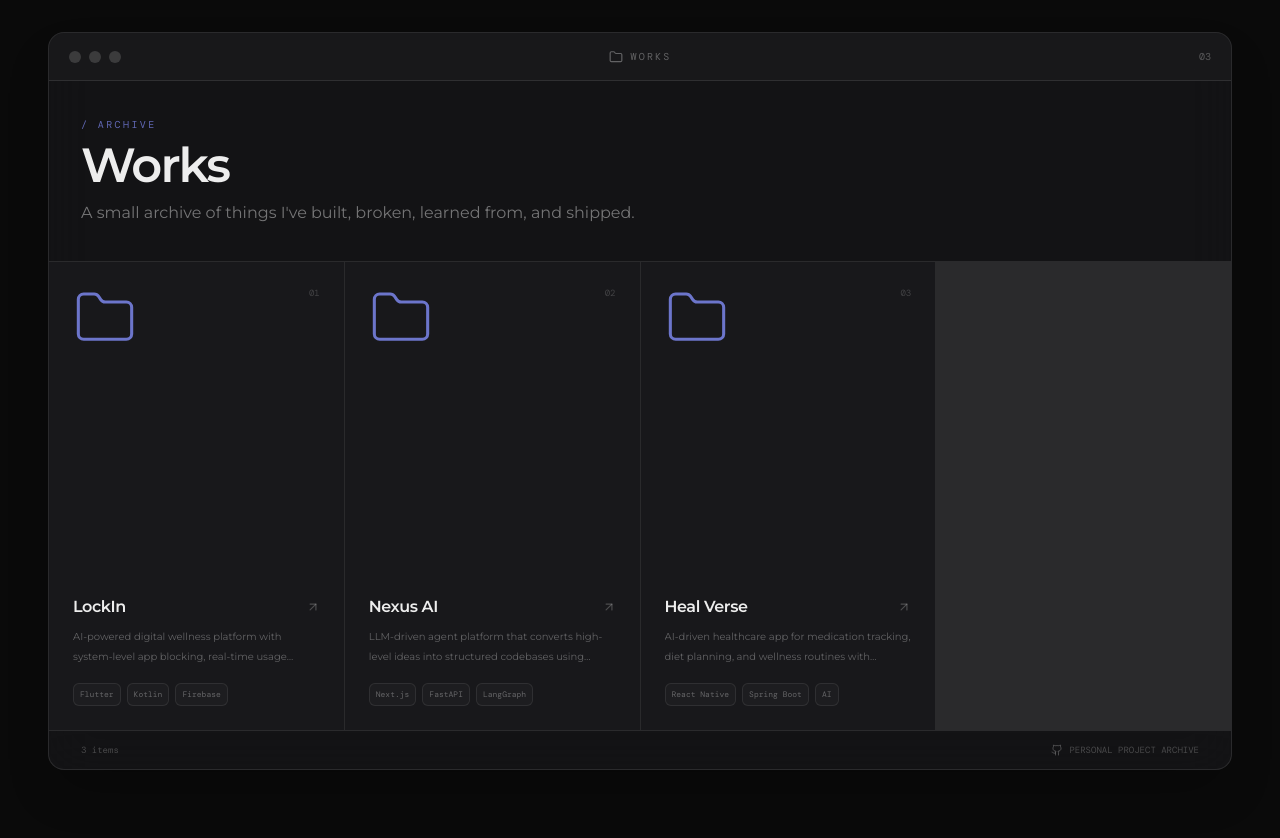
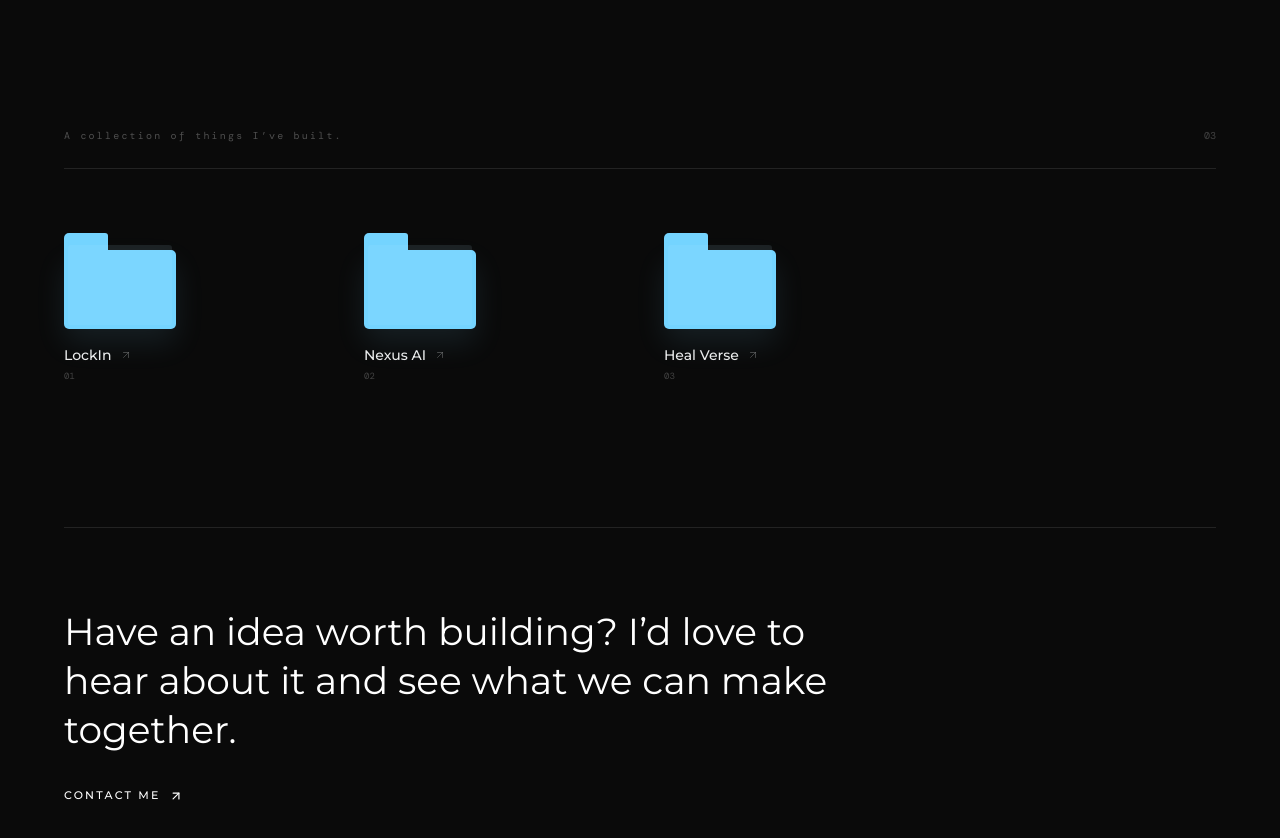
Before and after one commit to Srikar132/my.asset, a Next.js app: page /works in a window 1280 px wide. Shown: the top 838 px of the page. Before the commit the page ends 802 px from the top, so only its background shows below. Built offline with nearby package versions, Linux system fonts and the light colour scheme.

Commit message:
design: simplify works archive

```diff
--- a/components/works/WorksExplorer.tsx
+++ b/components/works/WorksExplorer.tsx
@@ -1,77 +1,55 @@
 import Link from "next/link";
-import { ArrowUpRight, Folder, Github } from "lucide-react";
+import { ArrowUpRight, Folder } from "lucide-react";
 import type { WorkProject } from "@/lib/works";
 
-type WorksExplorerProps = {
-  works: WorkProject[];
-};
+type WorksExplorerProps = { works: WorkProject[] };
 
 export default function WorksExplorer({ works }: WorksExplorerProps) {
   return (
-    <main className="min-h-screen bg-background px-4 py-5 text-foreground sm:px-8 sm:py-8 lg:px-12">
-      <div className="mx-auto max-w-7xl overflow-hidden rounded-2xl border border-white/10 bg-surface/70 shadow-2xl shadow-black/30 backdrop-blur-xl">
-        <header className="flex h-12 items-center border-b border-white/10 bg-white/[0.025] px-4 sm:px-5">
-          <div className="flex items-center gap-2" aria-label="Window controls">
-            <span className="h-3 w-3 rounded-full bg-white/15" />
-            <span className="h-3 w-3 rounded-full bg-white/15" />
-            <span className="h-3 w-3 rounded-full bg-white/15" />
+    <main className="min-h-screen bg-background px-5 py-24 text-foreground sm:px-8 lg:px-12 lg:py-32">
+      <div className="mx-auto max-w-6xl">
+        <div className="mb-16 flex items-end justify-between border-b border-white/10 pb-6">
+          <div>
+            <p className="font-mono text-[10px] tracking-[0.22em] text-foreground/30 normal-case">A collection of things I&rsquo;ve built.</p>
           </div>
-          <div className="mx-auto flex items-center gap-2 font-mono text-[10px] tracking-[0.22em] text-foreground/35">
-            <Folder className="size-3.5" />
-            <span>WORKS</span>
-          </div>
-          <span className="w-[52px] text-right font-mono text-[10px] text-foreground/30">
-            {works.length.toString().padStart(2, "0")}
-          </span>
-        </header>
-
-        <div className="flex min-h-[calc(100vh-7rem)] flex-col">
-          <div className="border-b border-white/10 px-5 py-7 sm:px-8 sm:py-9">
-            <p className="mb-2 font-mono text-[10px] tracking-[0.24em] text-accent/70">/ ARCHIVE</p>
-            <h1 className="text-4xl font-semibold tracking-[-0.04em] sm:text-5xl">Works</h1>
-            <p className="mt-3 max-w-xl text-sm leading-6 text-foreground/45 sm:text-base">
-              A small archive of things I&apos;ve built, broken, learned from, and shipped.
-            </p>
+          <span className="font-mono text-[10px] text-foreground/25">{String(works.length).padStart(2, "0")}</span>
         </div>
 
-          <div className="grid flex-1 grid-cols-2 gap-px bg-white/10 sm:grid-cols-3 lg:grid-cols-4">
+        <div className="grid grid-cols-2 gap-x-8 gap-y-14 sm:grid-cols-3 lg:grid-cols-4 lg:gap-x-12 lg:gap-y-16">
           {works.map((work, index) => (
             <Link
               href={`/works/${work.slug}`}
               key={work.slug}
-                className="group min-h-48 bg-surface p-5 transition-colors hover:bg-white/[0.045] focus-visible:z-10 focus-visible:outline-none focus-visible:ring-2 focus-visible:ring-accent sm:min-h-56 sm:p-6"
+              className="group flex min-w-0 flex-col items-start focus-visible:outline-none focus-visible:ring-2 focus-visible:ring-accent focus-visible:ring-offset-8 focus-visible:ring-offset-background"
             >
-                <div className="flex h-full flex-col justify-between">
-                  <div className="flex items-start justify-between gap-4">
-                    <Folder className="size-14 stroke-[1.15] text-accent/80 transition-transform duration-300 group-hover:-translate-y-1 group-hover:scale-105 sm:size-16" />
-                    <span className="font-mono text-[9px] text-foreground/20">
-                      {String(index + 1).padStart(2, "0")}
-                    </span>
+              <div className="relative flex h-20 w-24 items-center justify-center transition-transform duration-300 ease-out group-hover:-translate-y-1 group-hover:scale-[1.03] sm:h-24 sm:w-28">
+                <div className="absolute inset-x-0 bottom-0 h-[82%] rounded-[5px] rounded-tl-[3px] bg-sky-300 shadow-[0_14px_30px_rgba(125,211,252,0.10)]" />
+                <div className="absolute left-0 top-0 h-6 w-11 rounded-t-[5px] rounded-tr-[3px] bg-sky-300" />
+                <div className="absolute inset-x-1 bottom-1 top-3 rounded-[3px] bg-sky-200/10" />
               </div>
 
-                  <div className="mt-10">
-                    <div className="mb-2 flex items-center justify-between gap-2">
-                      <h2 className="text-sm font-semibold tracking-tight text-foreground sm:text-base">{work.name}</h2>
-                      <ArrowUpRight className="size-3.5 text-foreground/25 transition-transform group-hover:-translate-y-0.5 group-hover:translate-x-0.5" />
+              <div className="mt-4 flex w-full items-center gap-2">
+                <span className="min-w-0 truncate text-sm font-medium text-foreground normal-case">{work.name}</span>
+                <ArrowUpRight className="size-3 shrink-0 text-foreground/25 transition-transform group-hover:-translate-y-0.5 group-hover:translate-x-0.5" />
               </div>
-                    <p className="line-clamp-2 text-[10px] leading-5 text-foreground/35">{work.description}</p>
-                    <div className="mt-4 flex flex-wrap gap-1.5">
-                      {work.techStack.map((tech) => (
-                        <span key={tech} className="rounded-md border border-white/8 bg-white/[0.025] px-1.5 py-1 font-mono text-[8px] text-foreground/35">
-                          {tech}
-                        </span>
-                      ))}
-                    </div>
-                  </div>
-                </div>
+              <span className="mt-1 font-mono text-[9px] text-foreground/25">{String(index + 1).padStart(2, "0")}</span>
             </Link>
           ))}
         </div>
 
-          <footer className="flex flex-col gap-2 border-t border-white/10 px-5 py-3 font-mono text-[9px] text-foreground/25 sm:flex-row sm:items-center sm:justify-between sm:px-8">
-            <span>{works.length} {works.length === 1 ? "item" : "items"}</span>
-            <span className="flex items-center gap-1.5"><Github className="size-3" /> PERSONAL PROJECT ARCHIVE</span>
-          </footer>
+        <div className="mt-28 border-t border-white/10 pt-16 sm:mt-36 sm:pt-20">
+          <p
+            className="max-w-3xl text-[clamp(1.6rem,3.4vw,2.35rem)] font-normal leading-[1.3] text-white normal-case"
+            style={{ fontFamily: 'var(--font-fredoka), sans-serif' }}
+          >
+            Have an idea worth building? I&rsquo;d love to hear about it and see what we can make together.
+          </p>
+          <Link
+            href="/?contact"
+            className="mt-8 inline-flex items-center gap-2 text-[11px] font-medium tracking-[0.2em] text-white uppercase transition-colors hover:text-white/60"
+          >
+            Contact me <ArrowUpRight className="size-3.5" />
+          </Link>
         </div>
       </div>
     </main>
```
Lines whose indentation alone changed are shown as unchanged.
